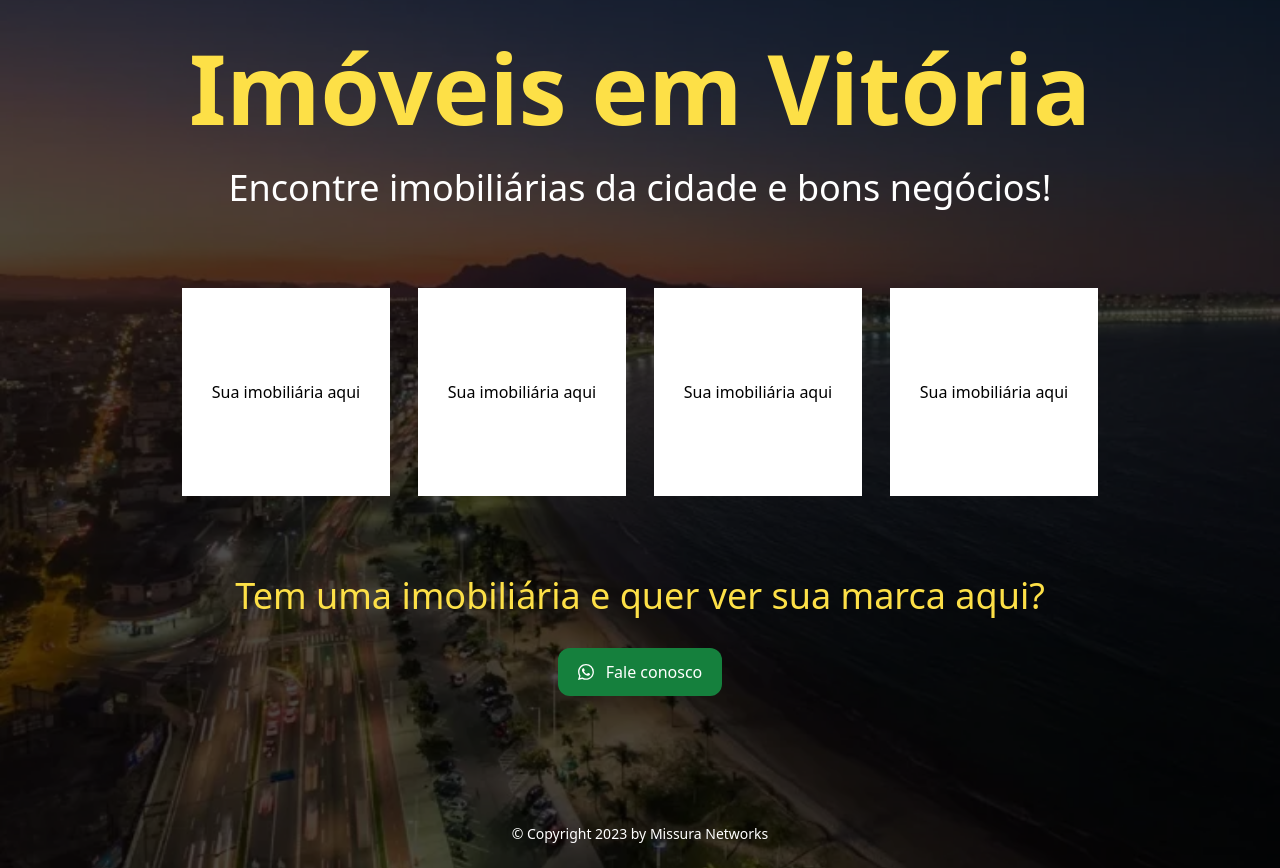
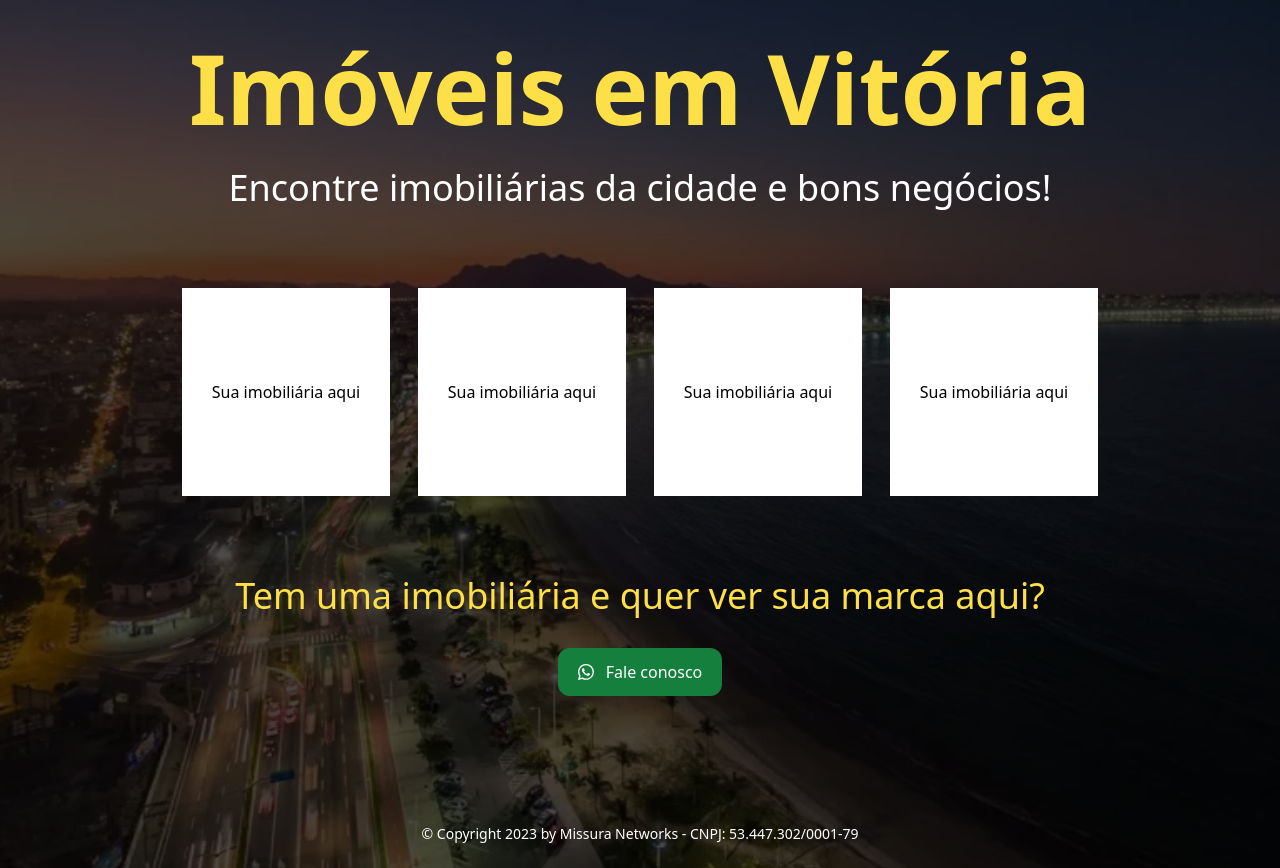
Before and after one commit to mmissura/imoveisemvitoria, a React (Vite) app: page / in a window 1280 px wide. Built offline with nearby package versions, Linux system fonts and the light colour scheme.

Commit message:
refactor: change footer text

```diff
--- a/index.html
+++ b/index.html
@@ -3,7 +3,6 @@
 
 <head>
   <meta charset="UTF-8" />
-  <link rel="icon" type="image/svg+xml" href="/vite.svg" />
   <meta name="viewport" content="width=device-width, initial-scale=1.0" />
   <link rel="preconnect" href="https://fonts.googleapis.com">
   <link rel="preconnect" href="https://fonts.gstatic.com" crossorigin>
--- a/src/App.tsx
+++ b/src/App.tsx
@@ -37,7 +37,7 @@ export const App = () => {
           </a>
         </div>
         <footer className="text-white pb-6 text-sm mt-20">
-          &copy; Copyright 2023 by Missura Networks
+          &copy; Copyright 2023 by Missura Networks - CNPJ: 53.447.302/0001-79
         </footer>
       </div>
     </div>
```
